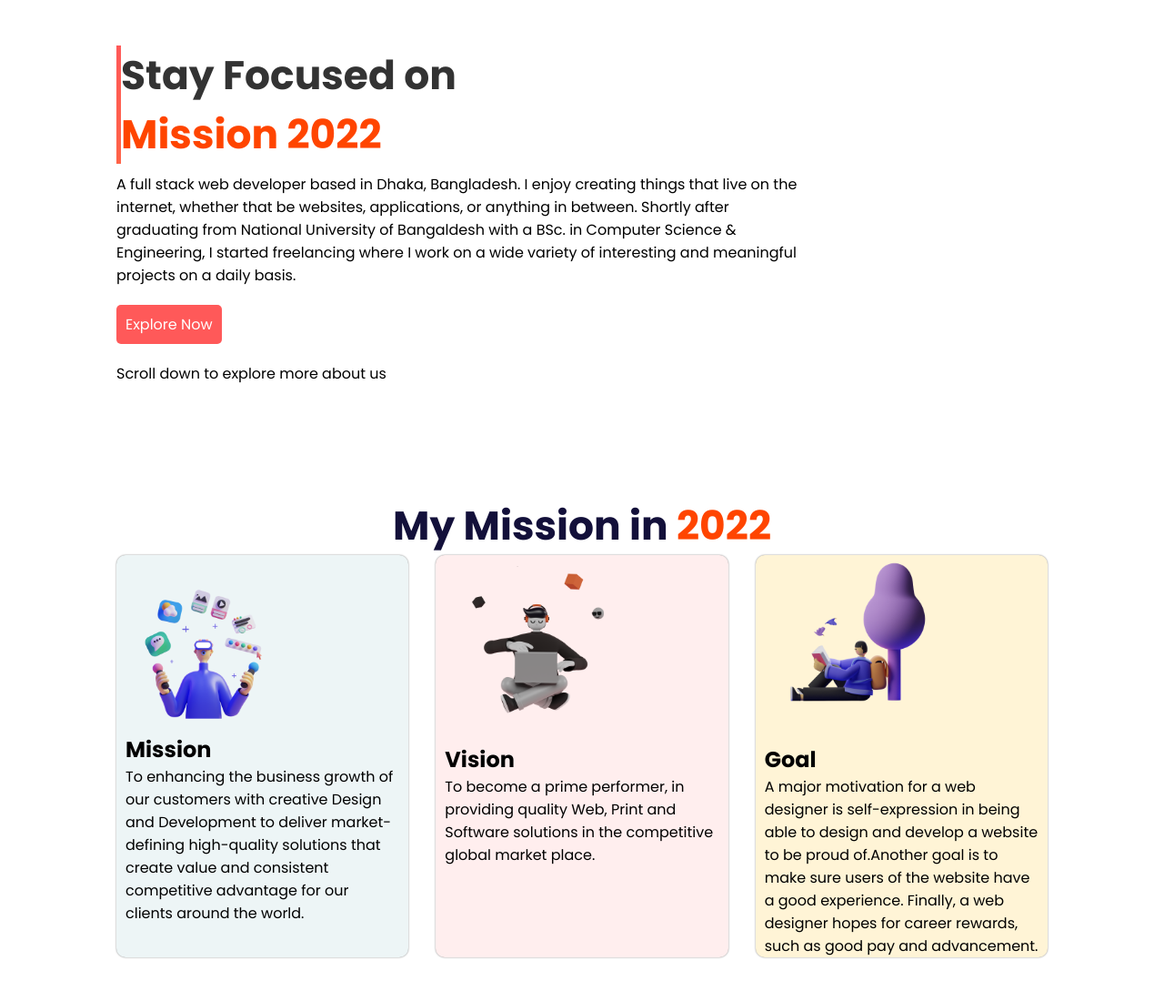
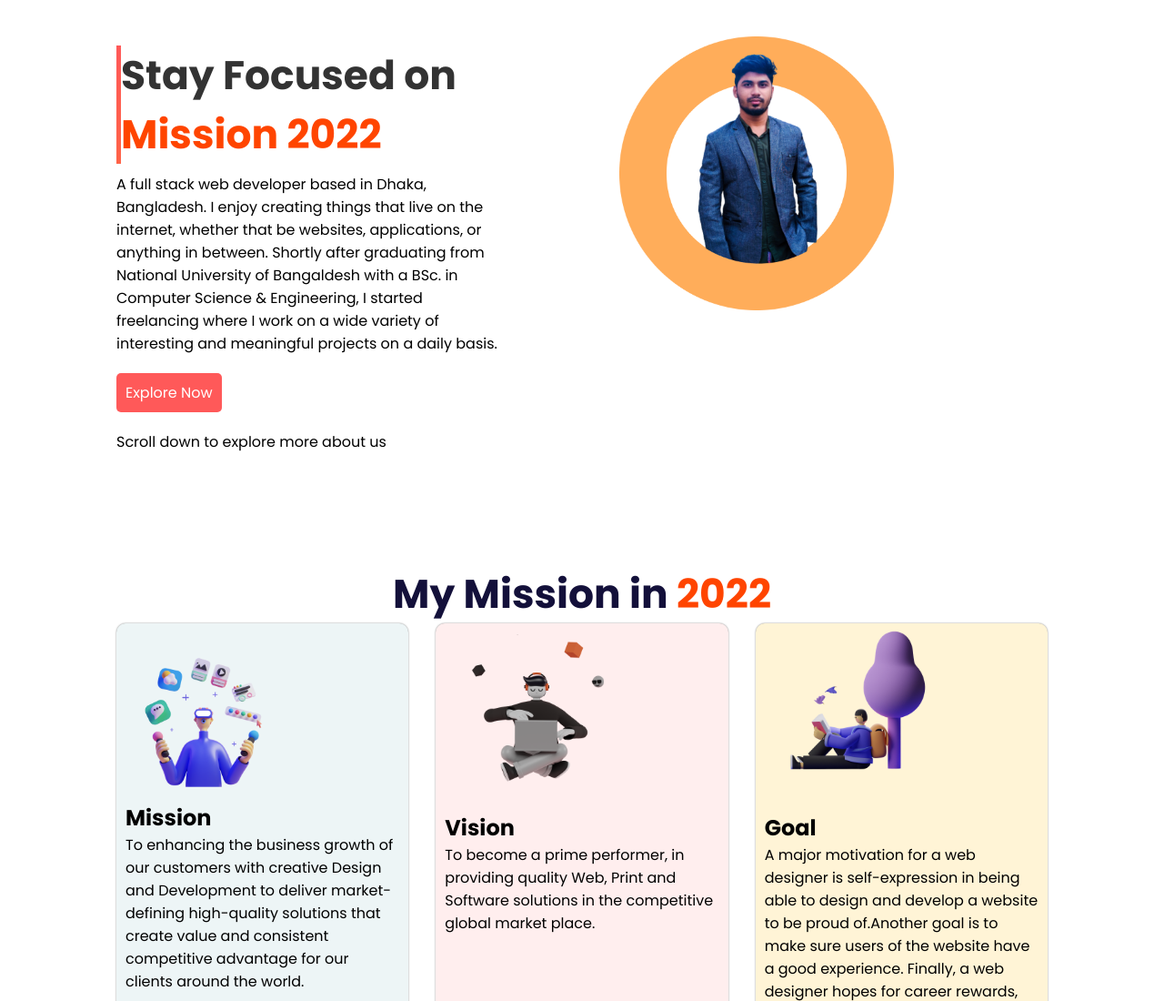
Before and after one commit to Parvez-Rahman100/firstAssignment, a plain HTML site: page index.html in a window 1280 px wide. Shown: the top 1100 px of the page at 91% size. Drawn offline with Linux system fonts and the light colour scheme; the site is published under a folder, as on GitHub Pages, so addresses that start at the root find nothing.

Commit message:
image location updated

```diff
--- a/index.html
+++ b/index.html
@@ -33,7 +33,7 @@
                 <p>Scroll down to explore more about us</p>
             </div class="contents">
             <div>
-                <img class="person" src="/images/person/person.png" alt="">
+                <img class="person" src="images/person/person.png" alt="">
             </div>
         </section>
         <!-- First Section End -->
```
